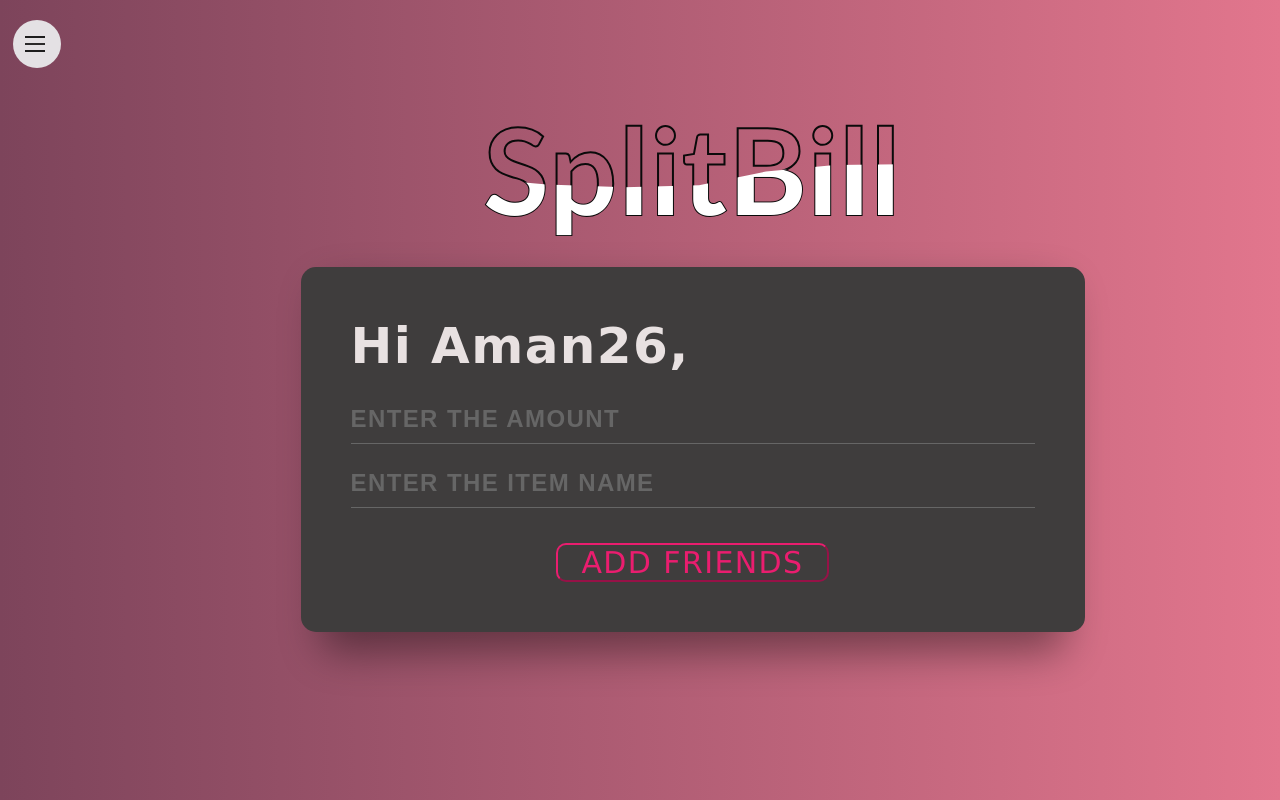
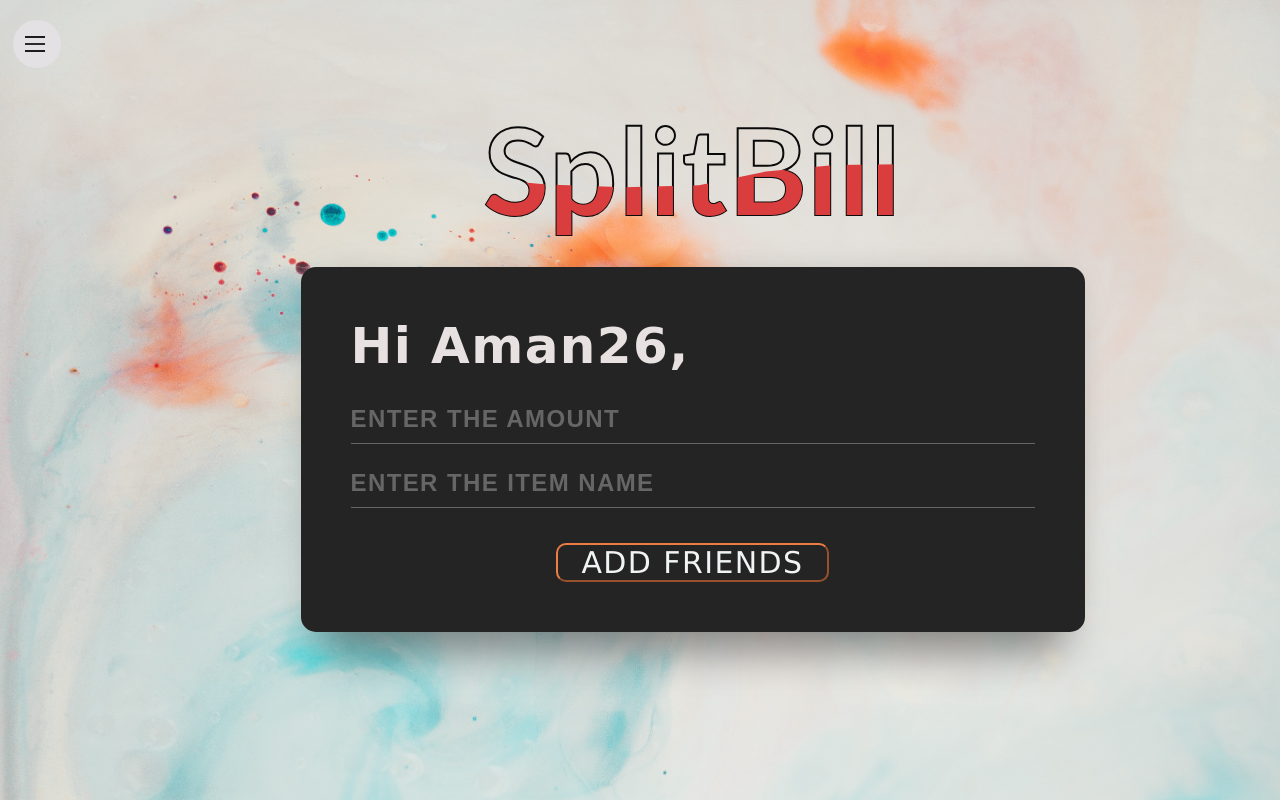
Before and after one commit to A-singh26062001/SplitBill, a Flask app: a page that uses templates/UserPage.html in a window 1280 px wide. Run offline with Flask 2, Linux system fonts and the light colour scheme; a user stored in the database is signed in; some libraries are stand-ins or nearby versions.

Commit message:
new bg added

```diff
--- a/static/userpage.css
+++ b/static/userpage.css
@@ -5,8 +5,11 @@
   }
 
   body {
-    background: linear-gradient(to right, #7d445b 0%, #e2768d 100%);
+    /* background: linear-gradient(to right, #efbacf 0%, #6fe7e5 120%); */
     font-size: 12px;
+    background-image: url("bg1.jpg");
+    background-repeat: no-repeat;
+    background-size: 100% 200%;
   }
 
   /* .nav-btn {
@@ -152,7 +155,7 @@
     }
 
   .content h2:nth-child(2) {
-      color: #ffffff;
+      color: #da3d3d;
       animation: animate 4s ease-in-out infinite;
     }
 
@@ -193,7 +196,8 @@
     width: 80%;
     margin-left: 10%;
     margin-top: 10%;
-    background: #3f3d3d;
+    background: #252424;
+    /* backdrop-filter: saturate(180%) blur(10px); */
     border-radius: 15px;
   }
 
@@ -377,9 +381,9 @@
     width: 40%;
     text-decoration: none;
     background:transparent;
-    border-color:#ea1d6f;
+    border-color:#ed7d45;
     border-radius: 10px;
-    color: #ea1d6f;
+    color: #f0f4f4;
     font-size: 30px;
     font-weight: 100;
     font-family:'Lucida Sans', 'Lucida Sans Regular', 'Lucida Grande', 'Lucida Sans Unicode', Geneva, Verdana, sans-serif;
@@ -389,7 +393,7 @@
   }
 
   .app-form-button:hover {
-    color: #ebe4e7;
+    color: #8cdee0;
   }
 
   .credits {
```
Also changed, not shown: static/friends.css (+6 -3 lines).
